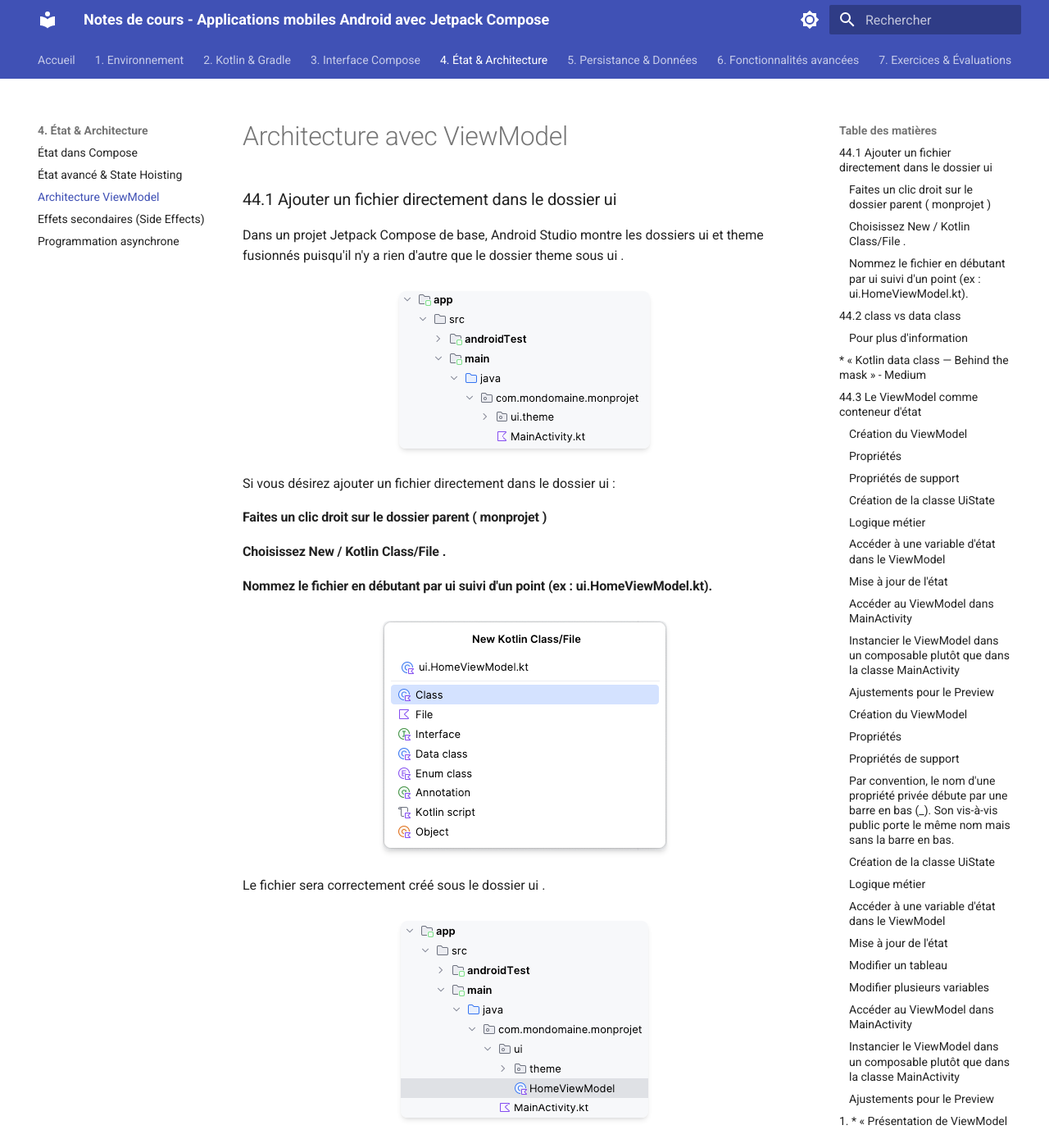
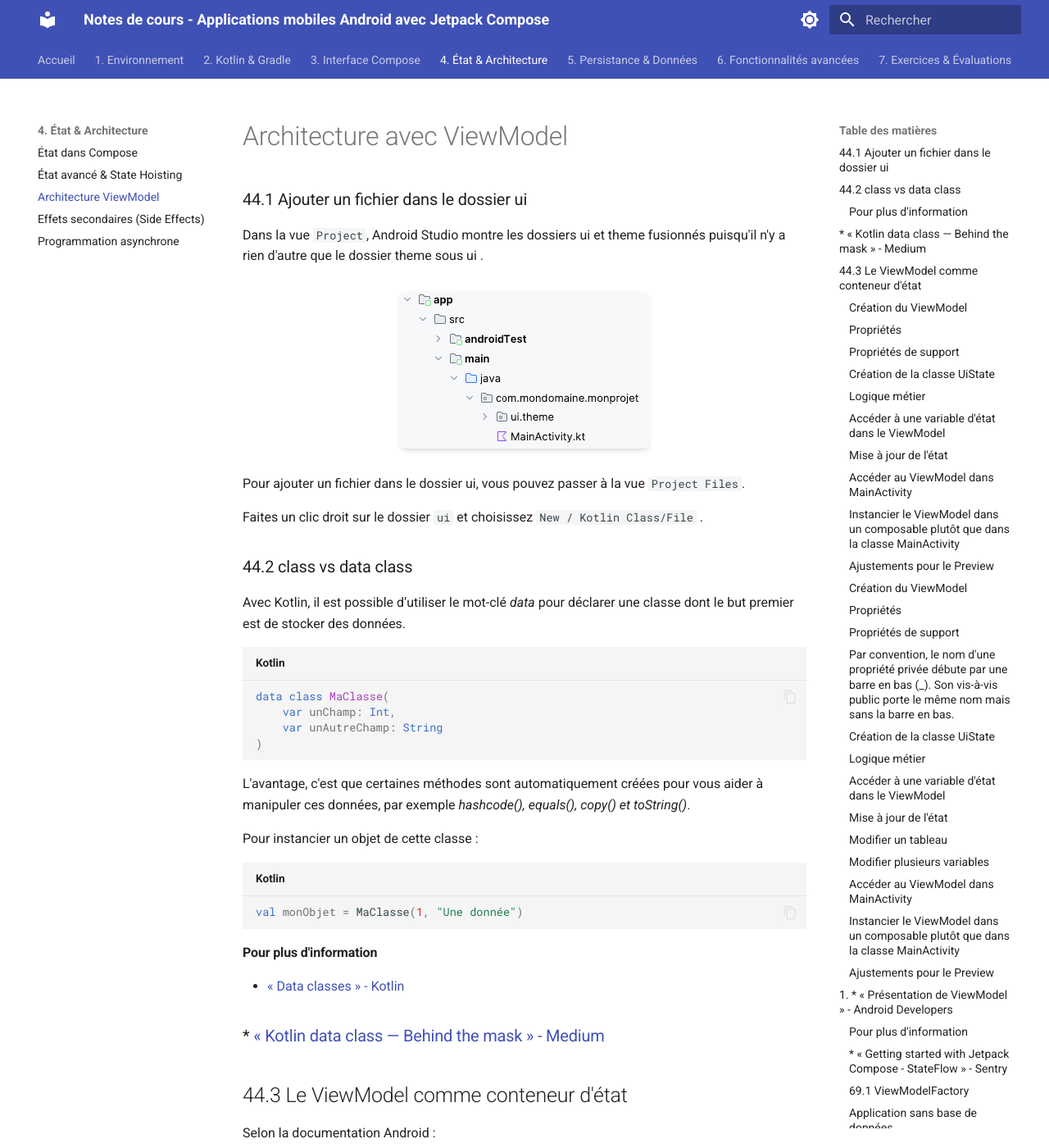
Before and after one commit to Apps-Mobiles-2-Victo/notes_de_cours, an MkDocs documentation site: the page built from docs/04-etat-architecture/viewmodel.md, in a window 1280 px wide and 1400 px high. Shown: the whole window at 82% size. Built offline with MkDocs 1.6.1 and Material for MkDocs 9.7.7, drawn with Linux system fonts in a browser that asks for light colours; some of the changed text lies outside the part shown.

Commit message:
Refactor instructions for adding files in the ui folder and clarify ViewModel instance requirements

```diff
--- a/docs/04-etat-architecture/viewmodel.md
+++ b/docs/04-etat-architecture/viewmodel.md
@@ -5,50 +5,19 @@
 # Architecture avec ViewModel
 
 
-### 44.1 Ajouter un fichier directement dans le dossier ui
+### 44.1 Ajouter un fichier dans le dossier ui
 
-
-Dans un projet Jetpack Compose de base, Android Studio montre les dossiers ui et theme fusionnés puisqu'il n'y a rien d'autre que le dossier theme sous ui .
-
-
-
+Dans la vue `Project`, Android Studio montre les dossiers ui et theme fusionnés puisqu'il n'y a rien d'autre que le dossier theme sous ui .
 
 ![Illustration](../images/page_153_img_01_306x192.png)
 
 
+Pour ajouter un fichier dans le dossier ui, vous pouvez passer à la vue `Project Files`.
 
-
-Si vous désirez ajouter un fichier directement dans le dossier ui  :
-
-
-#### Faites un clic droit sur le dossier parent ( monprojet )
-
-
-#### Choisissez  New / Kotlin Class/File .
-
-
-#### Nommez le fichier en débutant par ui suivi d'un point (ex : ui.HomeViewModel.kt).
-
-
-
-
-![Illustration](../images/page_153_img_02_347x280.png)
-
-
-
-
-Le fichier sera correctement créé sous le dossier ui .
-
-
-
-
-![Illustration](../images/page_153_img_03_302x240.png)
-
-
+Faites un clic droit sur le dossier `ui` et choisissez `New / Kotlin Class/File` .
 
 
 ### 44.2 class vs data class
-
 
 
 Avec Kotlin, il est possible d’utiliser le mot-clé *data* pour déclarer une classe dont le but premier est de stocker des données.
```
Also changed, not shown: other parts of docs/04-etat-architecture/viewmodel.md (+1 -1 lines).
